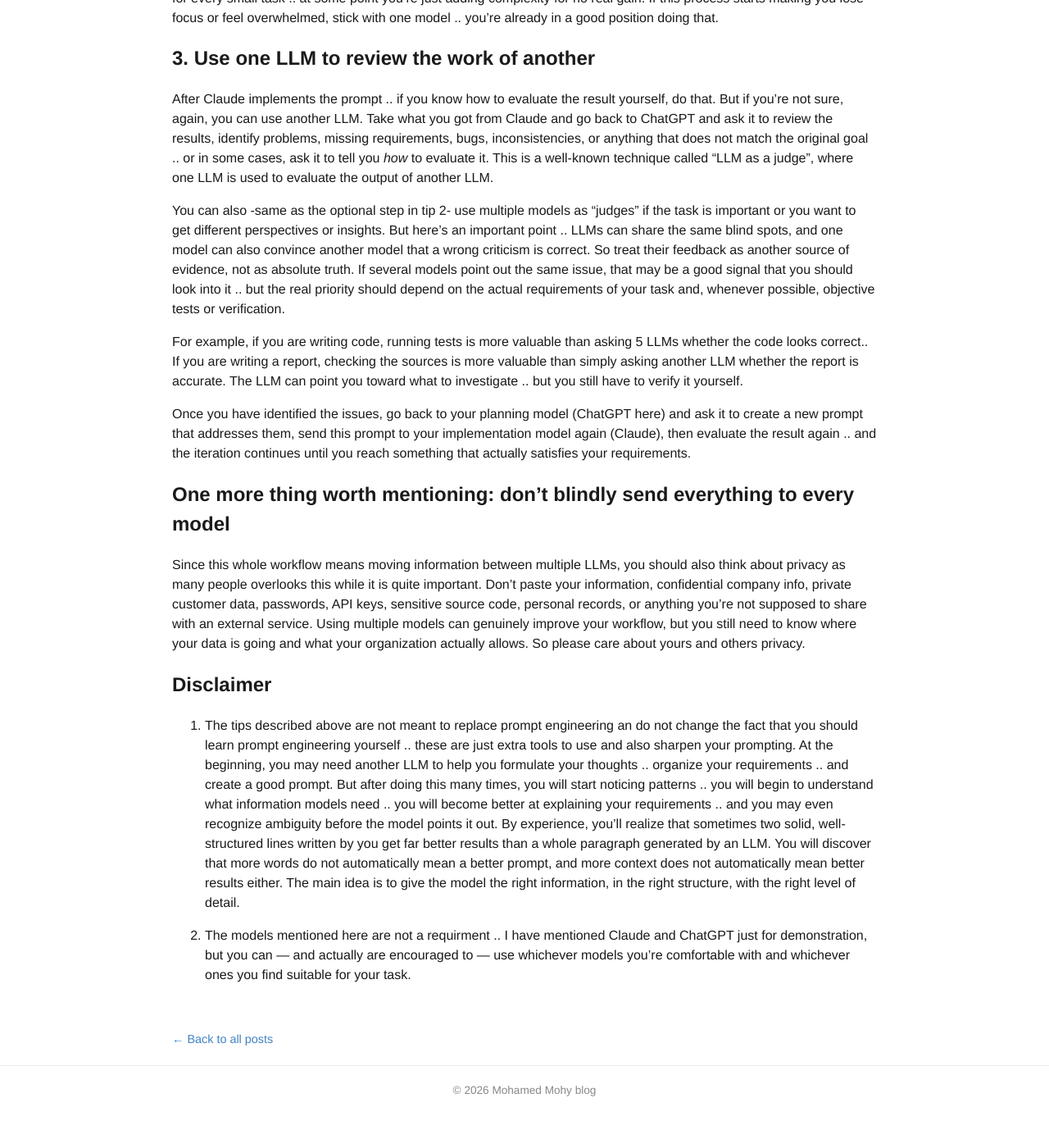
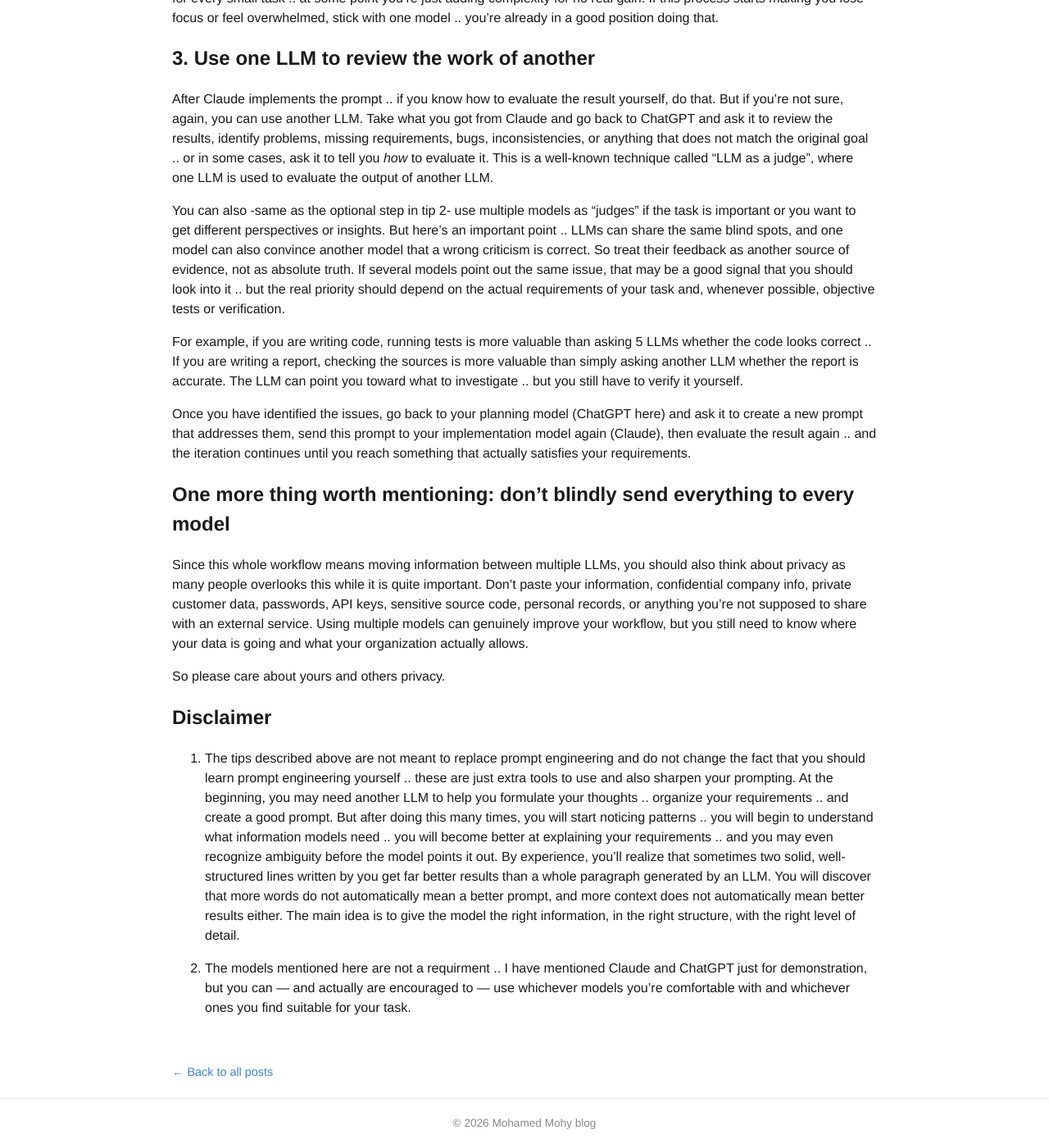
Before and after one commit to MohamedMohy10/blog, a Jekyll site: the page built from _posts/2026-07-30-How-to-Get-Better-Results-from-LLMs-:-3-practical-Tips.md, in a window 1280 px wide and 1400 px high, scrolled down 1877 px. Shown: the whole window at 82% size. Built offline with Jekyll 4.4.1, drawn with Linux system fonts in a browser that asks for light colours; before the commit the page ends 3237 px from its top, so only the background shows below that.

Commit message:
Fix typos and enhance clarity in LLM usage tips
Corrected typos and improved clarity in the text regarding the use of LLMs for feedback and privacy considerations.

```diff
--- a/_posts/2026-07-30-How-to-Get-Better-Results-from-LLMs-:-3-practical-Tips.md
+++ b/_posts/2026-07-30-How-to-Get-Better-Results-from-LLMs-:-3-practical-Tips.md
@@ -54,7 +54,7 @@ Take what you got from Claude and go back to ChatGPT and ask it to review the re
 You can also -same as the optional step in tip 2- use multiple models as "judges" if the task is important or you want to get different perspectives or insights. But here's an important point .. LLMs can share the same blind spots, and one model can also convince another model that a wrong criticism is correct. So treat their feedback as another source of evidence, not as absolute truth.
 If several models point out the same issue, that may be a good signal that you should look into it .. but the real priority should depend on the actual requirements of your task and, whenever possible, objective tests or verification.
 
-For example, if you are writing code, running tests is more valuable than asking 5 LLMs whether the code looks correct.. If you are writing a report, checking the sources is more valuable than simply asking another LLM whether the report is accurate.
+For example, if you are writing code, running tests is more valuable than asking 5 LLMs whether the code looks correct .. If you are writing a report, checking the sources is more valuable than simply asking another LLM whether the report is accurate.
 The LLM can point you toward what to investigate .. but you still have to verify it yourself.
 
 Once you have identified the issues, go back to your planning model (ChatGPT here) and ask it to create a new prompt that addresses them, send this prompt to your implementation model again (Claude), then evaluate the result again .. and the iteration continues until you reach something that actually satisfies your requirements.
@@ -63,11 +63,12 @@ Once you have identified the issues, go back to your planning model (ChatGPT her
 
 Since this whole workflow means moving information between multiple LLMs, you should also think about privacy as many people overlooks this while it is quite important.
 Don't paste your information, confidential company info, private customer data, passwords, API keys, sensitive source code, personal records, or anything you're not supposed to share with an external service. Using multiple models can genuinely improve your workflow, but you still need to know where your data is going and what your organization actually allows.
+
 So please care about yours and others privacy.
 
 ## Disclaimer
 
-1. The tips described above are not meant to replace prompt engineering an do not change the fact that you should learn prompt engineering yourself .. these are just extra tools to use and also sharpen your prompting.
+1. The tips described above are not meant to replace prompt engineering and do not change the fact that you should learn prompt engineering yourself .. these are just extra tools to use and also sharpen your prompting.
 At the beginning, you may need another LLM to help you formulate your thoughts .. organize your requirements .. and create a good prompt.
 But after doing this many times, you will start noticing patterns .. you will begin to understand what information models need .. you will become better at explaining your requirements .. and you may even recognize ambiguity before the model points it out.
 By experience, you'll realize that sometimes two solid, well-structured lines written by you get far better results than a whole paragraph generated by an LLM.
```
